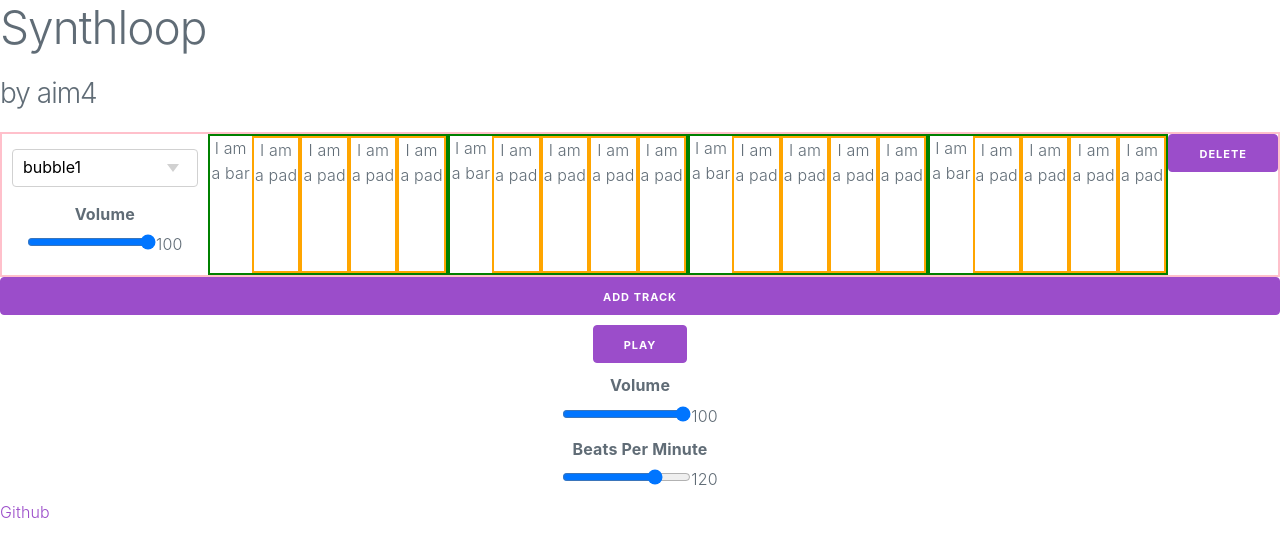
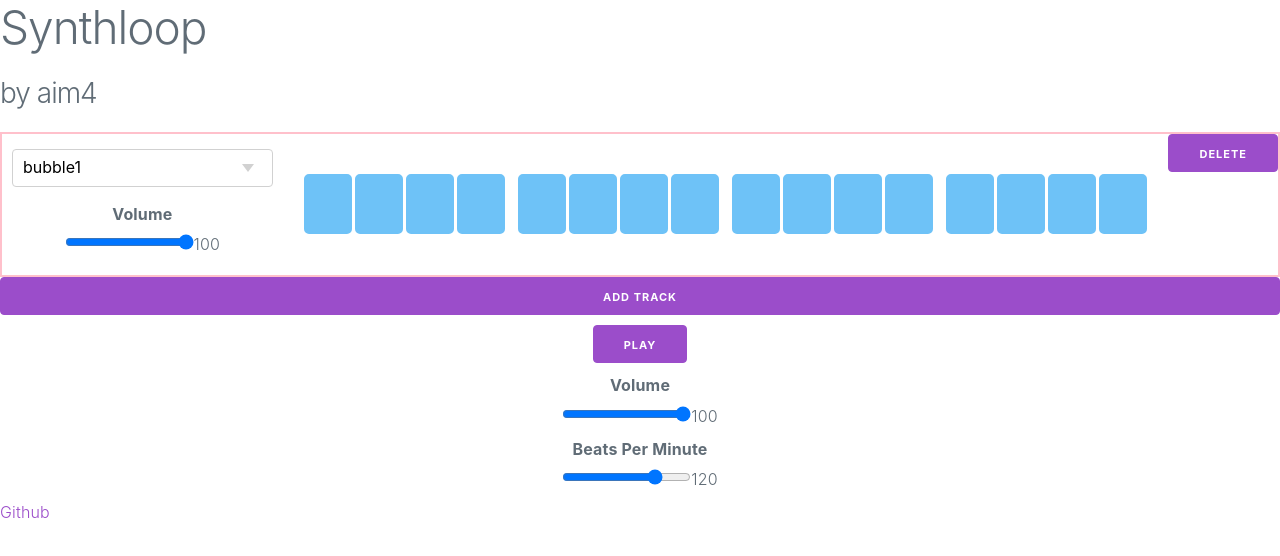
Before and after one commit to aim4/synthloop, a React (Create React App) app: page / in a window 1280 px wide. Shown: the top 556 px of the page. Built offline with nearby package versions, Linux system fonts and the light colour scheme.

Commit message:
Bars and Pads: update UI

```diff
--- a/src/components/Bar.js
+++ b/src/components/Bar.js
@@ -17,7 +17,6 @@ class Bar extends Component {
         // TODO add pad-active class if pad is active
         return (
             <div className={'Bar'}>
-                I am a bar
                 {pads}
             </div>
         );
--- a/src/components/Pad.js
+++ b/src/components/Pad.js
@@ -9,6 +9,7 @@ class Pad extends Component {
     }
 
     toggleActive() {
+        console.log('clicked');
         const active = !this.state.active;
         this.setState({ active });
         this.props.onPadChange(this.props.id, active);
@@ -47,7 +48,6 @@ class Pad extends Component {
 
         return (
             <div className={classes.join(' ')} onClick={this.toggleActive.bind(this)}>
-                <span>I am a pad</span>
             </div>
         );
     }
--- a/src/components/Track.js
+++ b/src/components/Track.js
@@ -95,7 +95,9 @@ class Track extends Component {
                     onVolumeChange={this.onVolumeChange}
                     onInstrumentChange={this.onInstrumentChange}>
                 </TrackControls>
-                {bars}
+                <div className='bars-container'>
+                    {bars}
+                </div>
                 <button onClick={() => this.props.deleteTrack(this.props.track.id)}>
                     Delete
                 </button>
--- a/src/css/Bar.css
+++ b/src/css/Bar.css
@@ -3,5 +3,4 @@
     min-height: 2rem;
     display: flex;
     flex-direction: row;
-    border: 2px solid green;
 }
--- a/src/css/Pad.css
+++ b/src/css/Pad.css
@@ -1,17 +1,21 @@
 .Pad {
-    min-width: 4rem;
-    min-height: 4rem;
-    border: 2px solid orange;
+    width: 6rem;
+    height: 6rem;
+    margin: 0.15rem;
+    border: 3px solid hsla(203, 89%, 70%, 1);
+    border-radius: 5px;
+    background-color: hsla(203, 89%, 70%, 1);
 }
 
 .active {
-    border: 2px solid cyan;
+    border-color: hsla(91, 89%, 70%, 1);
+    background-color:  hsla(91, 89%, 70%, 1);
 }
 
 .play {
-    background-color: hsla(154, 66%, 80%, 0.45);
+    background-color: hsla(343, 89%, 70%, 0.5);
 }
 
 .play-active {
-    background-color: hsla(154, 66%, 80%, 1);
+    background-color: hsla(343, 89%, 70%, 1);
 }
--- a/src/css/Track.css
+++ b/src/css/Track.css
@@ -1,8 +1,16 @@
 .Track {
     width: 100%;
     height: 100%;
-    min-height: 3rem;
     display: flex;
     flex-direction: row;
     border: 2px solid pink;
 }
+
+.bars-container {
+    display: inline-grid;
+    grid-template-columns: 1fr 1fr 1fr 1fr;
+    grid-gap: 1rem;
+    align-items: center;
+    padding: 1rem;
+    margin: 1rem;
+}
```
